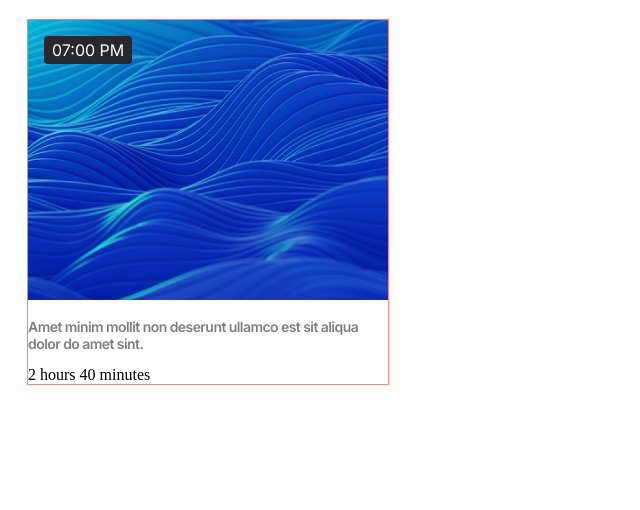
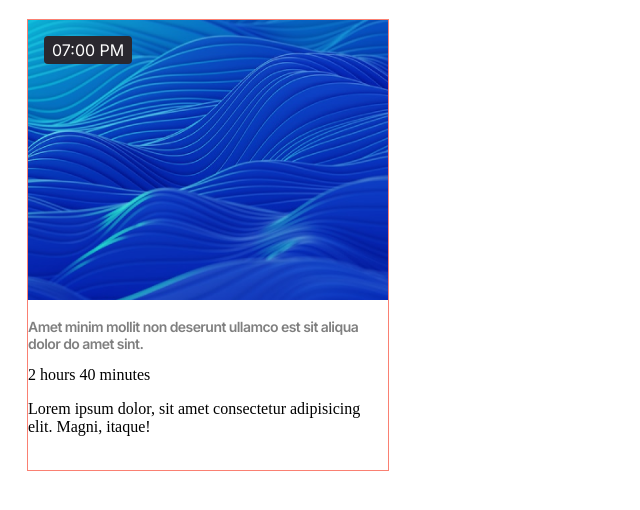
Before and after one commit to svyatoslav3424/first-project, a plain HTML site: page index.html in a window 1280 px wide. Shown: the whole page, without its empty margins (0-640 px from the left). Drawn offline with Linux system fonts and the light colour scheme.

Commit message:
add text

```diff
--- a/index.html
+++ b/index.html
@@ -28,6 +28,9 @@
         sint.
       </p>
       <span>2 hours 40 minutes</span>
+      <br>
+      <p>Lorem ipsum dolor, sit amet consectetur adipisicing elit. Magni, itaque!</p>
+      <br>
       <!-- <div>
         <ul>
           <li>
```
Also changed, not shown: 1 other file.
